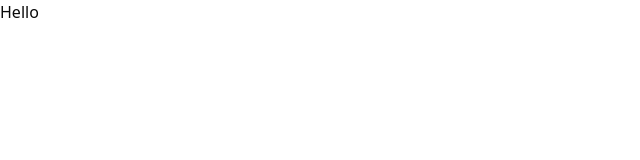
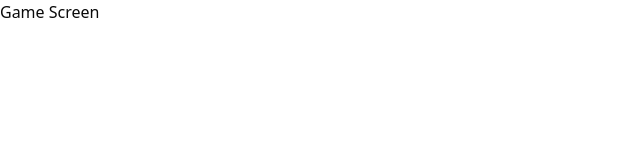
Before and after one commit to riteshsp2000/judgement-card-game, a React (Vite) app in the folder client/: page /game/create in a window 1280 px wide. Shown: the top 160 px of the page, without its empty margins (0-640 px from the left). Built offline with nearby package versions, Linux system fonts and the light colour scheme.

Commit message:
feat: sets up routing and different screen configuration

```diff
--- a/client/package.json
+++ b/client/package.json
@@ -16,6 +16,7 @@
     "lucide-react": "^0.438.0",
     "react": "^18.3.1",
     "react-dom": "^18.3.1",
+    "react-router-dom": "^6.26.1",
     "tailwind-merge": "^2.5.2",
     "tailwindcss-animate": "^1.0.7"
   },
--- a/client/src/App.tsx
+++ b/client/src/App.tsx
@@ -1,7 +1,39 @@
+import { lazy } from "react";
+import {
+  createBrowserRouter,
+  RouteObject,
+  RouterProvider,
+} from "react-router-dom";
+
+const CreateGame = lazy(() => import("~/screens/CreateGame"));
+const Lobby = lazy(() => import("~/screens/Lobby"));
+const Game = lazy(() => import("~/screens/Game"));
+
+const ROUTES: RouteObject[] = [
+  {
+    path: "/",
+    element: <h1>home screen</h1>,
+  },
+  {
+    path: "/game/create",
+    element: <CreateGame />,
+  },
+  {
+    path: "/game/lobby/:gameId",
+    element: <Lobby />,
+  },
+  {
+    path: "/game/play/:gameId",
+    element: <Game />,
+  },
+];
+
+const router = createBrowserRouter(ROUTES);
+
 function App() {
   return (
     <>
-      <h1>Hello</h1>
+      <RouterProvider router={router} />
     </>
   );
 }
--- /dev/null
+++ b/client/src/screens/CreateGame/index.tsx
@@ -0,0 +1,9 @@
+const CreateGame = () => {
+  return (
+    <div>
+      <h1>Game Screen</h1>
+    </div>
+  );
+};
+
+export default CreateGame;
--- /dev/null
+++ b/client/src/screens/Game/index.tsx
@@ -0,0 +1,9 @@
+const Game = () => {
+  return (
+    <div>
+      <h1>Game Screen</h1>
+    </div>
+  );
+};
+
+export default Game;
--- /dev/null
+++ b/client/src/screens/Lobby/index.tsx
@@ -0,0 +1,9 @@
+const Lobby = () => {
+  return (
+    <div>
+      <h1>Game Screen</h1>
+    </div>
+  );
+};
+
+export default Lobby;
```
Also changed, not shown: 1 other file (tests, documents, lock files or other folders).
